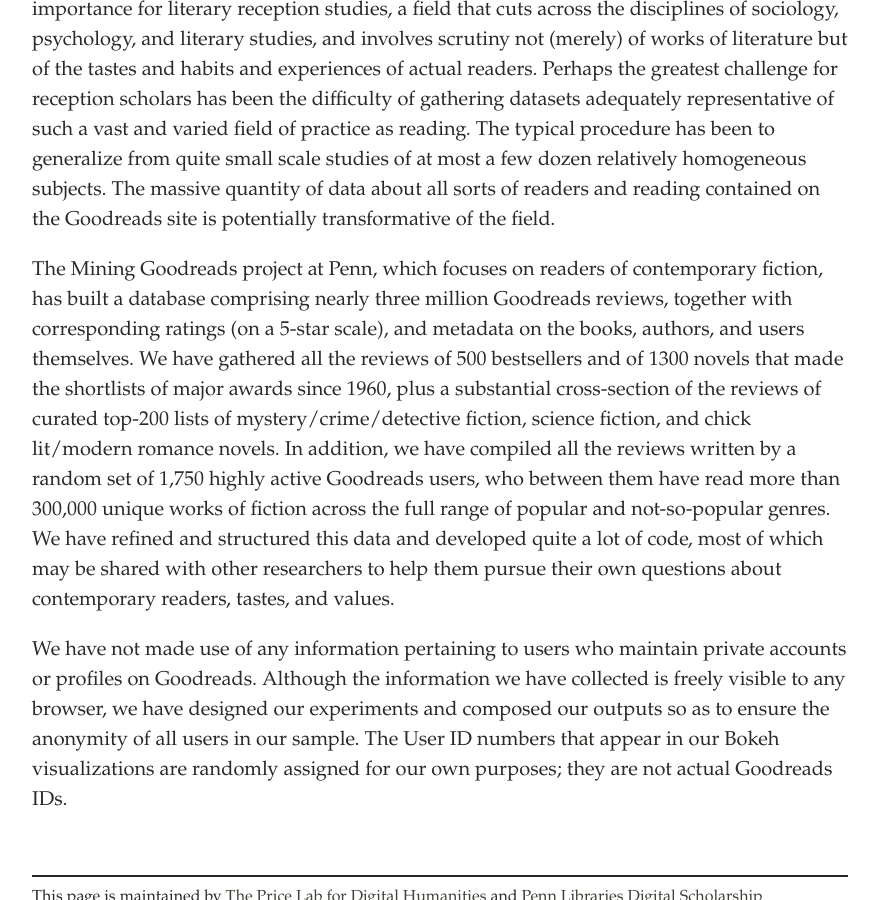
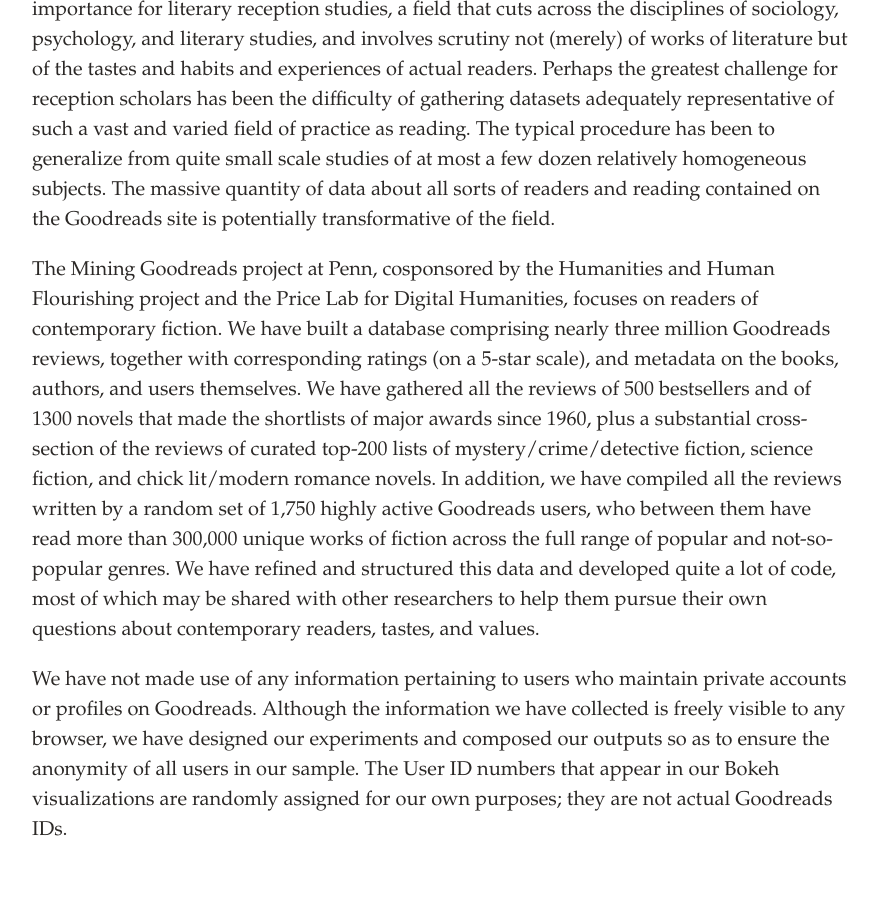
Before and after one commit to upenndigitalscholarship/jekyll-bokeh-gr, a Jekyll site: the page built from _pages/about.md, in a window 1280 px wide and 900 px high, scrolled down 1025 px. Shown: the whole window, without its empty margins (200-1079 px from the left). Built offline with Jekyll 4.4.1, drawn with Linux system fonts in a browser that asks for light colours.

Commit message:
Update about.md

```diff
--- a/_pages/about.md
+++ b/_pages/about.md
@@ -23,8 +23,9 @@ homogeneous subjects.  The massive quantity of data about all sorts of readers
 and reading contained on the Goodreads site is potentially transformative of the
 field.
 
-The Mining Goodreads project at Penn, which focuses on readers of contemporary
-fiction, has built a database comprising nearly three million Goodreads reviews,
+The Mining Goodreads project at Penn, cosponsored by the Humanities and Human
+Flourishing project and the Price Lab for Digital Humanities, focuses on readers of contemporary
+fiction.  We have built a database comprising nearly three million Goodreads reviews,
 together with corresponding ratings (on a 5-star scale), and metadata on the
 books, authors, and users themselves. We have gathered all the reviews of 500
 bestsellers and of 1300 novels that made the shortlists of major awards since
```
